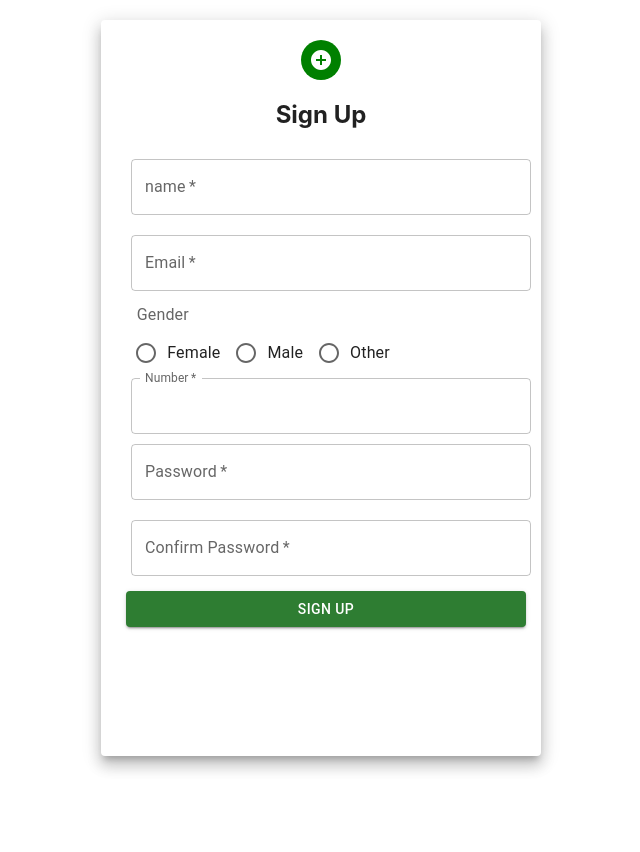
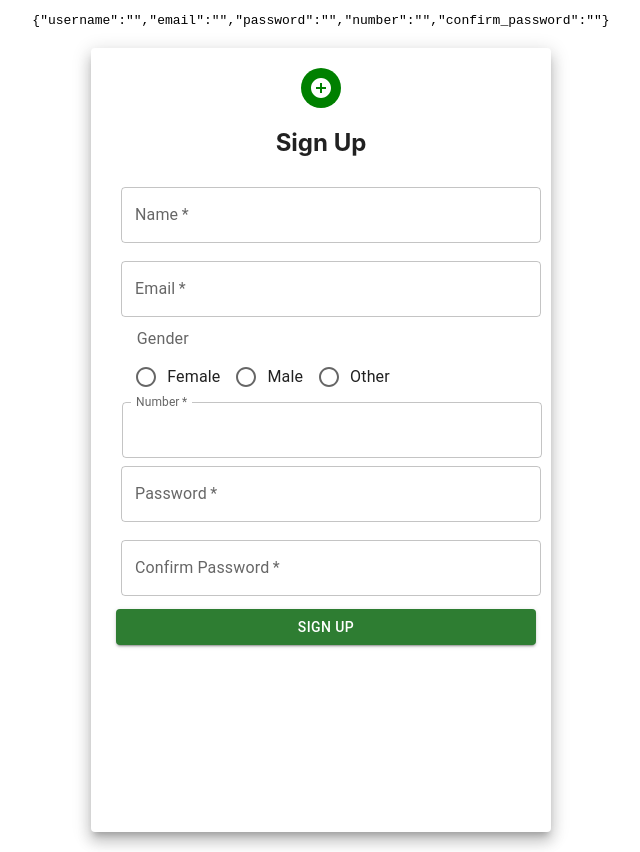
Before and after one commit to jigarsiddhpura/Frontend-tasks, a React (Create React App) app in the folder task 2/sign-up/: page /signup in a window 1280 px wide. Shown: the whole page, without its empty margins (319-959 px from the left). Before the commit the page ends 800 px from the top, so only its background shows below. Built offline with nearby package versions, Linux system fonts and the light colour scheme.

Commit message:
commit 3
added validation in signup.js

```diff
--- a/task 2/sign-up/src/App.js
+++ b/task 2/sign-up/src/App.js
@@ -7,6 +7,7 @@ import Signup from './Components/signup';
 import { BrowserRouter as Router, Routes, Route } from "react-router-dom";
 
 function App() {
+
   return (
     <div className='LoginPg'>
     {/* <Login/> */}
@@ -17,6 +18,7 @@ function App() {
           <Route path="/" element={<Login/>}>
           </Route>
         </Routes>
+
     </Router>
     </div>
   );
--- a/task 2/sign-up/src/Components/signup.js
+++ b/task 2/sign-up/src/Components/signup.js
@@ -1,4 +1,4 @@
-import React from "react";
+import React, { useState, useEffect } from 'react';
 import {
   Grid,
   Paper,
@@ -8,55 +8,91 @@ import {
   Checkbox,
   Link ,
   Button,
-  Typography,FormControl , FormLabel , RadioGroup , Radio, InputLabel, OutlinedInput, InputAdornment, IconButton
+  Typography,FormControl , FormLabel , RadioGroup , Radio
 } from "@mui/material";
-import VisibilityOff from '@mui/icons-material/VisibilityOff';
-import Visibility from '@mui/icons-material/Visibility';
 import AddCircleOutlinedIcon from '@mui/icons-material/AddCircleOutlined';
 
 const Signup = () => {
   const paperStyle = {
     padding: 20,
-    height: "87vh",
-    width: "400px",
+    height: "93vh",
+    width: "420px",
     margin: "20px auto",
   };
-  const avatarStyle = { backgroundColor: "green" };
+  const avatarStyle = { backgroundColor: "green", display:"flex"  };
   const textFieldStyle = { margin: "10px" };
   // const checkboxStyle = { position: "relative", right: "28%" };
   const btnStyle = { margin: "5px  " };
   const numberStyle = {position:'relative', left:'2.5%'}
   const radioStyle={position:'relative', right:'18%', margin:'4px'};
-  const genderStyle={position:'relative', left:'-57%', margin:'2px'};
+  const genderStyle ={position:'relative', left:'-57%', margin:'2px'};
+  // const errorStyle = {position:'relative', left:'-27%', margin:'-1px', color:'red'};
+  const errorStyle = {display:"flex" , align:"left" ,margin:'-1px', color:'red' }
 
-  // function InputAdornments() {
-  //   const [values, setValues] = React.useState({
-  //     amount: '',
-  //     password: '',
-  //     weight: '',
-  //     weightRange: '',
-  //     showPassword: false,
-  //   });
 
-    // const handleChange = (prop) => (event) => {
-    //   setValues({ ...values, [prop]: event.target.value });
-    // };
+  const initialValues = {username:"", email:"", password:"", number:"", confirm_password:""};
 
-    // const handleClickShowPassword = () => {
-    //   setValues({
-    //     ...values,
-    //     showPassword: !values.showPassword,
-    //   });
-    // };
+  const [formValues , setFormValues] = useState(initialValues);
+  const [formErrors , setFormErrors] = useState({});
+  const [isSubmit , setIsSubmit] = useState(false);
 
-    // const handleMouseDownPassword = (event) => {
-    //   event.preventDefault();
-    // };
+    const handleChange = (e) => {
+      // console.log(e.target);
+      // console.log(e.target.value);
+      const {name , value} = e.target;
+      setFormValues({...formValues , [name]: value});
+    };
+
+    const handleSubmit = (e) => {
+      e.preventDefault();
+      setFormErrors(validateForm(formValues));
+      setIsSubmit(true);
+    };
+
+    useEffect(() => {
+      console.log(formErrors);
+      if(Object.keys(formErrors).length === 0 && isSubmit){
+        console.log(formValues);
+      }
+    }, [formErrors])
+
+    const validateForm = (formValues) => {
+      const errors = {}
+      const regex_email =  /^\w+([\.-]?\w+)*@\w+([\.-]?\w+)*(\.\w{2,3})+$/;
+      if(!formValues.username) {
+        errors.username = 'Username is required!';
+      }
+      if(!formValues.email) {
+        errors.email = 'Email is required!';
+      }
+      else if(!formValues.email.match(regex_email)){
+        errors.email = 'Enter a valid emailID';
+      }
+      if(!formValues.password) {
+        errors.password = 'Password is required!';
+      }
+      else if(formValues.password.length < 4){
+        errors.password = 'Password must be greater than 4 characters';
+      }
+      if(!(formValues.password === formValues.confirm_password)) {
+        errors.confirm_password = 'Password not confirmed!';
+      }
+      if(!formValues.number) {
+        errors.number = 'Contact number is required!';
+      }
+      // console.log(errors);
+      return errors;
+
+    };
 
   return (
-    <Grid>
+    <Grid align="center">
+      <pre> {JSON.stringify(formValues)} </pre>
+      <form >
+
       <Paper elevation={10} style={paperStyle}>
-        <Grid align="center">
+        <Grid >
+
           <Avatar style={avatarStyle}>
             <AddCircleOutlinedIcon />
           </Avatar>
@@ -65,23 +101,31 @@ const Signup = () => {
 
           <TextField
             id="outlined-basic"
-            label="name"
+            label="Name"
+            name='username'
             placeholder="Enter Name"
             variant="outlined"
             fullWidth
             required
             style={textFieldStyle}
+            onChange={handleChange}
+            value={formValues.username}
           />
+          <p style={errorStyle}>{formErrors.username}</p>
           <TextField
-            id="outlined-basic"
+            id="outlined-basic signupmail"
             label="Email"
+            name='email'
             placeholder="Enter Email"
             variant="outlined"
             type="email"
             fullWidth
             required
             style={textFieldStyle}
+            value={formValues.email}
+            onChange={handleChange}
           />
+          <p style={errorStyle} >{formErrors.email}</p>
 
 <FormControl>
       <FormLabel id="demo-row-radio-buttons-group-label" style={genderStyle}>Gender</FormLabel >
@@ -103,22 +147,30 @@ const Signup = () => {
           type="number"
           fullWidth
           required
+          name='number'
           style={numberStyle}
           InputLabelProps={{
             shrink: true,
           }}
+          value={formValues.number}
+          onChange={handleChange}
         />
+        <p style={errorStyle}>{formErrors.number}</p>
 
 <TextField
             id="outlined-basic"
             label="Password"
+            name='password'
             placeholder="Enter password"
             type="password"
             variant="outlined"
             fullWidth
             required
             style={textFieldStyle}
+            value={formValues.password}
+            onChange={handleChange}
           />
+          <p style={errorStyle}>{formErrors.password}</p>
 
         {/* <FormControl sx={{ m: 1, width: '25ch' }} variant="outlined">
           <InputLabel htmlFor="outlined-adornment-password">Password</InputLabel>
@@ -147,24 +199,30 @@ const Signup = () => {
             id="outlined-basic"
             label="Confirm Password"
             placeholder="Confirm password"
+            name='confirm_password'
             type="password"
             variant="outlined"
             fullWidth
             required
+            value={formValues.confirm_password}
+            onChange={handleChange}
             style={textFieldStyle}
           />
+          <p style={errorStyle}>{formErrors.confirm_password}</p>
 
 
           <Button
             variant="contained"
             color="success"
             style={btnStyle}
+            onClick={handleSubmit}
             fullWidth
           >
             SIGN UP
           </Button>
         </Grid>
       </Paper>
+      </form>
     </Grid>
   )
 }
```
